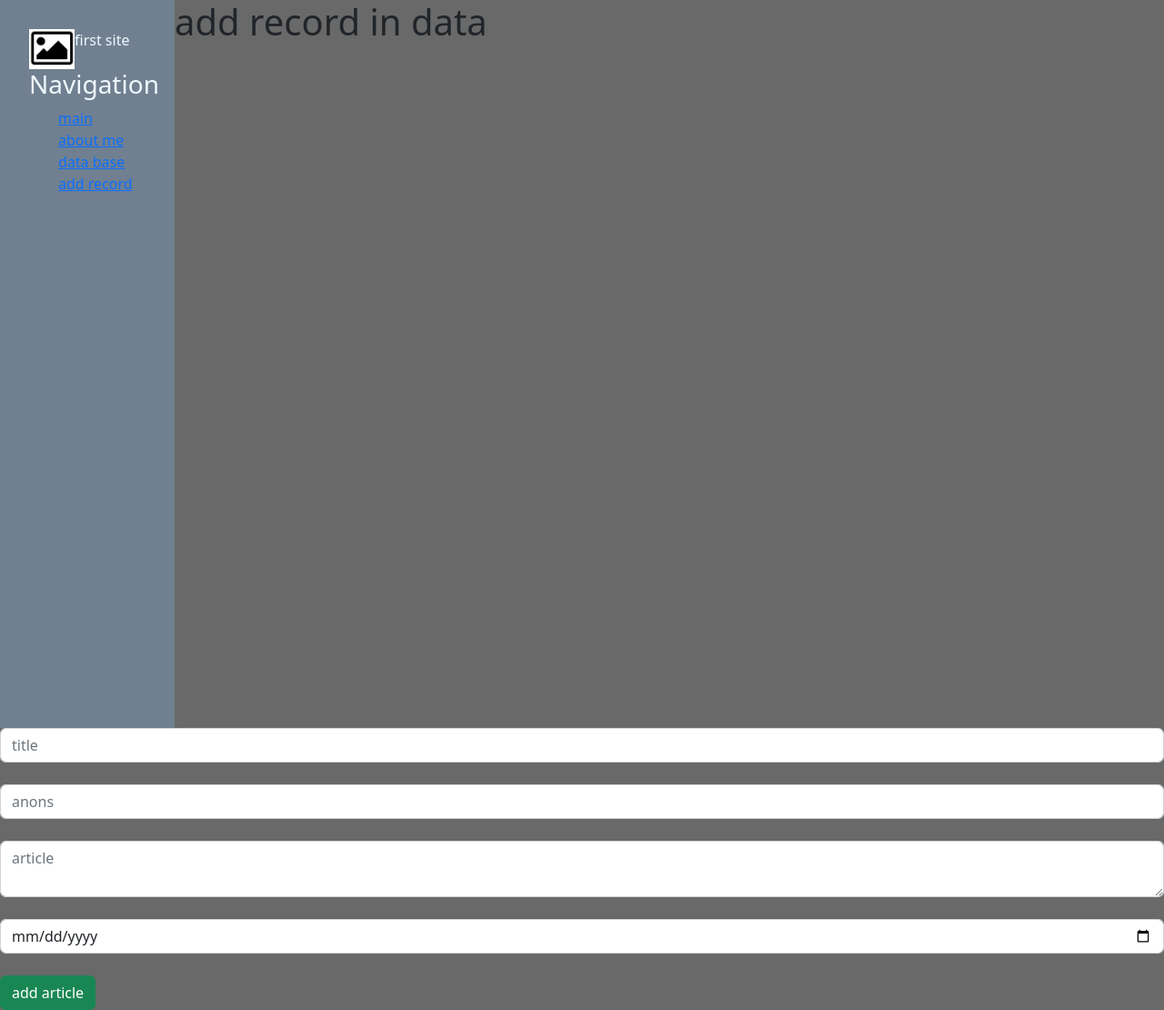
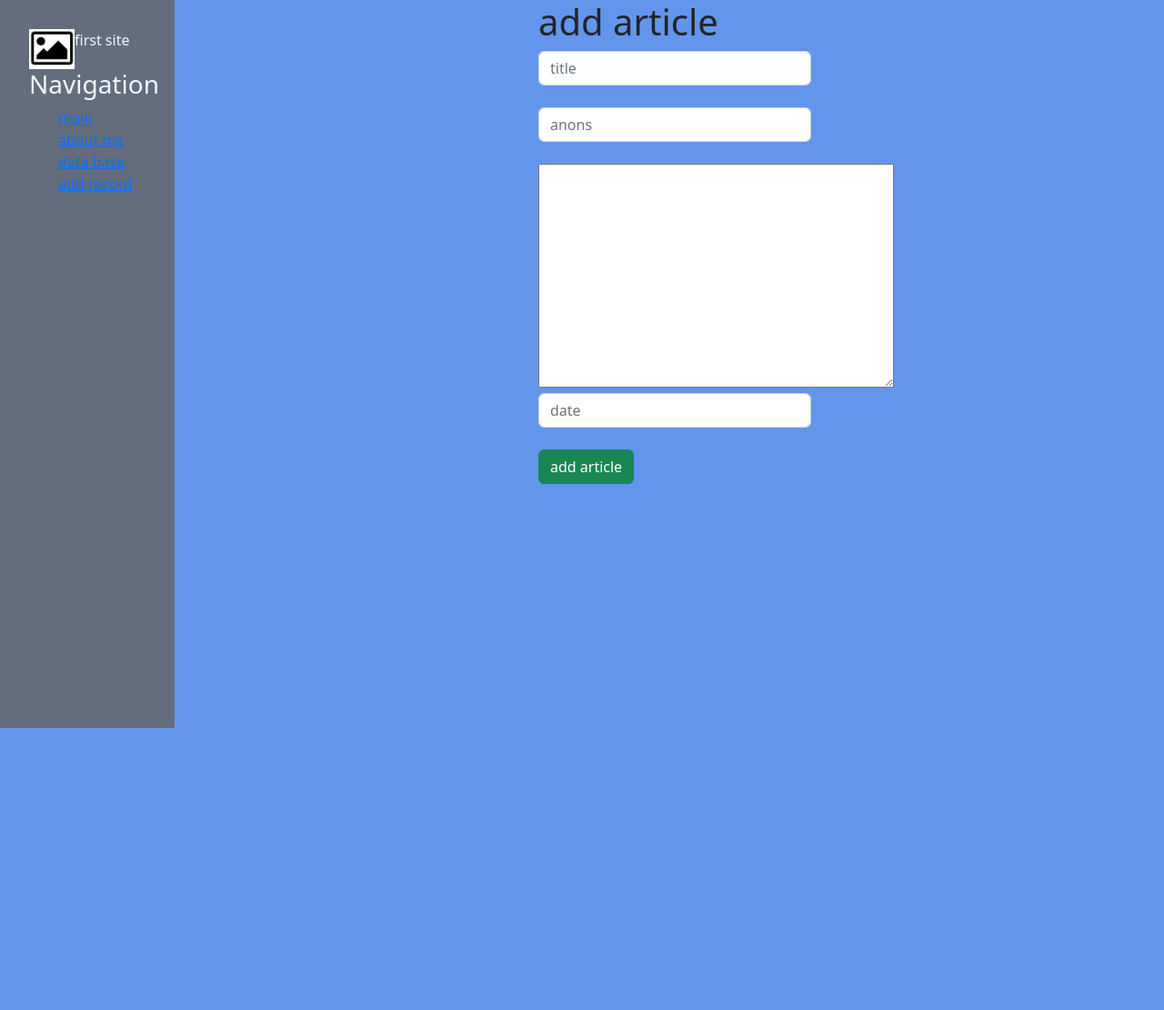
Before and after one commit to 034qwe/django_testsite, a Django app: page /news/add in a window 1280 px wide. Shown: the whole page at 91% size. After the commit the page ends 800 px from the top, so only its background shows below. Run offline with Django 4.2, Linux system fonts and the light colour scheme; some libraries are stand-ins or nearby versions.

Commit message:
add data in database

```diff
--- /dev/null
+++ b/webproject/data/forms.py
@@ -0,0 +1,28 @@
+from .models import Articles
+from django.forms import ModelForm,TextInput,DateInput,Textarea
+
+
+class ArticlesForm(ModelForm):
+    class Meta:
+        model = Articles
+        fields = ['title','anons','main_text','date']
+
+        widgets = {
+            'title' : TextInput(attrs={
+                'class' : 'form-control',
+                'placeholder': 'title',
+            }),
+            'anons' : TextInput(attrs={
+                'class' : 'form-control',
+                'placeholder': 'anons',
+            }),
+            'full_text' : Textarea(attrs={
+                'class' : 'form-control',
+                'placeholder': 'article',
+            }),
+            'date' : DateInput(attrs={
+                'class' : 'form-control',
+                'placeholder': 'date',
+            }),
+
+        }
--- a/webproject/data/templates/data/add.html
+++ b/webproject/data/templates/data/add.html
@@ -1,17 +1,20 @@
 {% extends 'main/layout.html' %}
 
 
-{% block title %}add record in data {% endblock %}
+{% block title %}add record{% endblock %}
 
 {% block string %}
     <div class="features">
-        <h1>add record in data</h1>
+        <h1>add article</h1>
         <form method="post">
-            <input type="text" placeholder="title" class="form-control"><br>
-            <input type="text" placeholder="anons" class="form-control"><br>
-            <textarea class="form-control" placeholder="article"></textarea><br>
-            <input type="date" placeholder="date" class="form-control"><br>
+            {% csrf_token %}
+            {{ form.title }}<br>
+            {{ form.anons }}<br>
+            {{ form.main_text }}<br>
+            {{ form.date }}<br>
+            <span>{{ error }}</span>
             <button class="btn btn-success" type="submit">add article</button><br>
+
         </form>
     </div>
 {% endblock %}
--- a/webproject/data/views.py
+++ b/webproject/data/views.py
@@ -1,6 +1,6 @@
-from django.shortcuts import render
+from django.shortcuts import render,redirect
 from .models import Articles
-
+from .forms import ArticlesForm
 # Create your views here.
 
 def data(request):
@@ -9,4 +9,18 @@ def data(request):
 
 
 def add(request):
-    return render(request,'data/add.html')
+    error = ''
+    if request.method == 'POST':
+        form = ArticlesForm(request.POST)
+        if form.is_valid():
+            form.save()
+            return redirect('home')
+        else:
+            error = 'incorrect'
+    form = ArticlesForm()
+
+    data = {
+        'form': form
+    }
+
+    return render(request,'data/add.html',data)
--- a/webproject/main/static/main/css/main.css
+++ b/webproject/main/static/main/css/main.css
@@ -1,10 +1,10 @@
 body {
-    background-color: dimgrey;
+    background-color:cornflowerblue;
 }
 
 aside {
     float: left;
-    background-color: slategrey;
+    background-color: rgba(99, 99, 99, 0.801);
     width: 15%;
     padding: 2.5%;
     height: 100vh;
@@ -30,3 +30,10 @@ div.alert-warning {
     width: 1000px;
 
 }
+
+div.features {
+    float:left;
+    width: 300px;
+    margin-left: 400px;
+
+}
```
